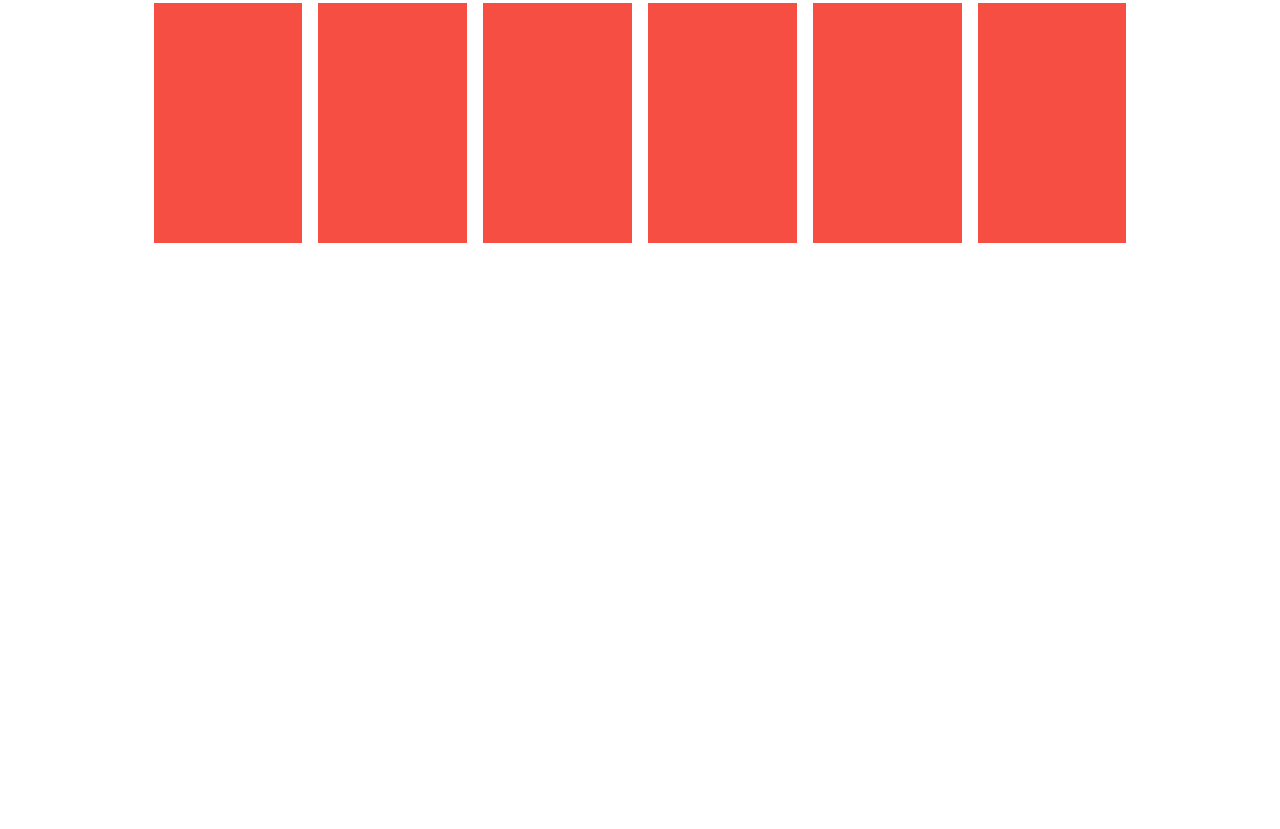
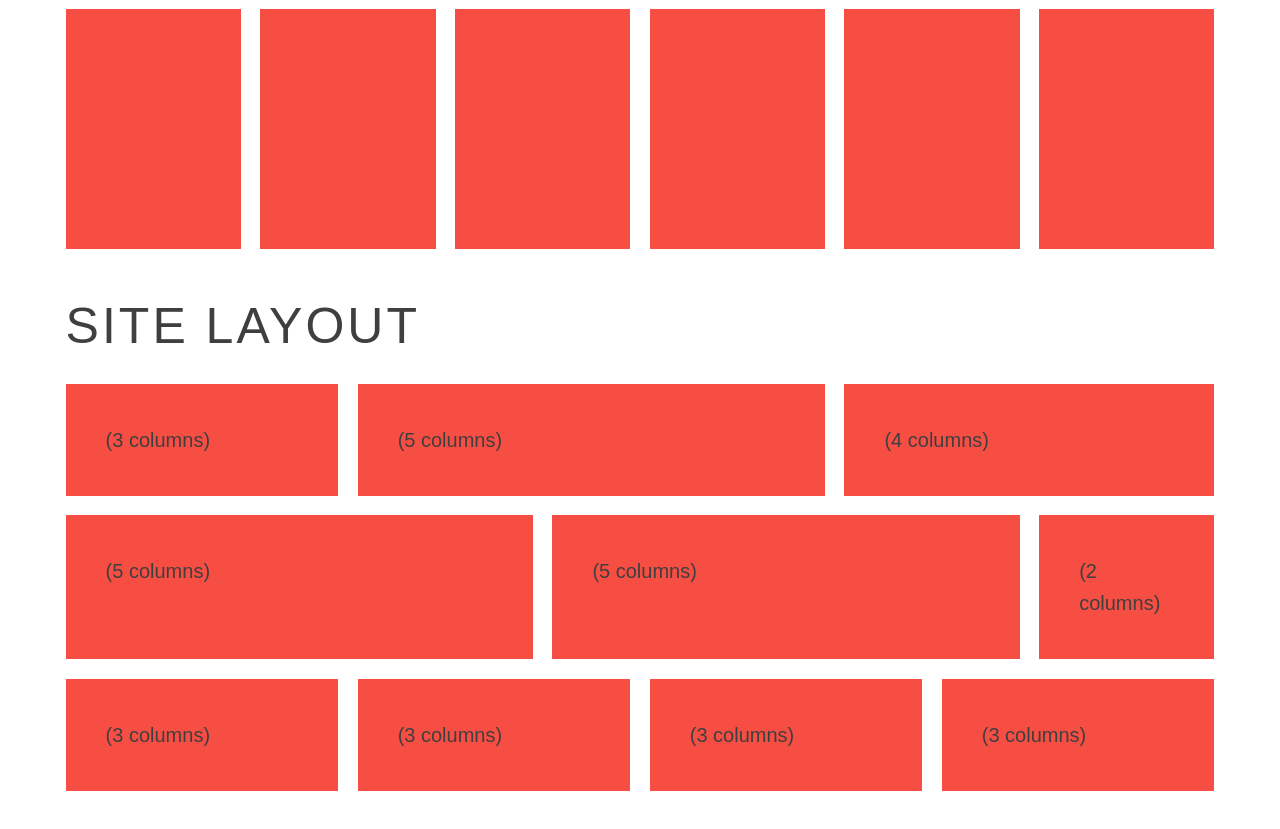
Before and after one commit to scottblackburn/susygrids, a website: page index.html in a window 1280 px wide. Shown: the part 587-1416 px from the top of the page. Before the commit the page ends 880 px from the top, so only its background shows below. Drawn offline with Linux system fonts and the light colour scheme.

Commit message:
adds grid layout

```diff
--- a/index.html
+++ b/index.html
@@ -42,5 +42,43 @@
 
 	</section>
 
+	<section class="l-container l-section">
+		<h2>Site Layout</h2>
+
+    <div class="l-grid">
+      <div class="l-grid__col l-grid__col--1">
+        <p><span>(3 columns)</span></p>
+      </div>
+      <div class="l-grid__col l-grid__col--2">
+        <p><span>(5 columns)</span></p>
+      </div>
+      <div class="l-grid__col l-grid__col--3">
+        <p><span>(4 columns)</span></p>
+      </div>
+      <div class="l-grid__col l-grid__col--4">
+        <p><span>(5 columns)</span></p>
+      </div>
+      <div class="l-grid__col l-grid__col--5">
+        <p><span>(5 columns)</span></p>
+      </div>
+      <div class="l-grid__col l-grid__col--6">
+        <p><span>(2 columns)</span></p>
+      </div>
+      <div class="l-grid__col l-grid__col--7">
+        <p><span>(3 columns)</span></p>
+      </div>
+      <div class="l-grid__col l-grid__col--8">
+        <p><span>(3 columns)</span></p>
+      </div>
+      <div class="l-grid__col l-grid__col--9">
+        <p><span>(3 columns)</span></p>
+      </div>
+      <div class="l-grid__col l-grid__col--10">
+        <p><span>(3 columns)</span></p>
+      </div>
+    </div>
+
+	</section>
+
 </body>
 </html>
--- /dev/null
+++ b/resources/scss/layout/_l-grid.scss
@@ -0,0 +1,53 @@
+$susy:(
+  container: 1200px,
+  columns: 12
+);
+
+.l-grid {
+	display: flex;
+	justify-content: space-between;
+	flex-wrap: wrap; // If width of items exceeds the container the items will wrap to the next line.
+	min-height: 8em;
+
+	&__col {
+	  background: $c-red;
+	  padding: 2em;
+	  margin-bottom: gutter();
+
+		&--1 {
+		  width: span(3);
+		}
+
+		&--2 {
+		  width: span(5);
+		}
+
+		&--3 {
+		  width: span(4);
+		}
+
+		&--4 {
+		  width: span(5);
+		}
+
+		&--5 {
+		  width: span(5);
+		}
+
+		&--6 {
+		  width: span(2);
+		}
+
+		&--7,
+		&--8,
+		&--9,
+		&--10 {
+		  width: span(3);
+		}
+
+	}
+
+
+
+
+}
--- a/resources/scss/layout/_l-susy-gallery.scss
+++ b/resources/scss/layout/_l-susy-gallery.scss
@@ -4,7 +4,7 @@
 
 
 
-$susy: (
+$gallery: (
   columns: 12,
   gutters: 1/4,
   container: 1024px
@@ -15,6 +15,7 @@ $susy: (
 }
 
 .l-gallery {
+	@include layout($gallery);
 	&__item {
 	  @include gallery(6 of 12);
 	  height: 30vh;
--- a/resources/scss/style.scss
+++ b/resources/scss/style.scss
@@ -24,4 +24,5 @@
 // Layouts
 @import "layout/_l-container",
 		"layout/_l-section",
+		"layout/_l-grid",
 		"layout/_l-susy-gallery";
```
Also changed, not shown: resources/css/style.css, 1 other file.
